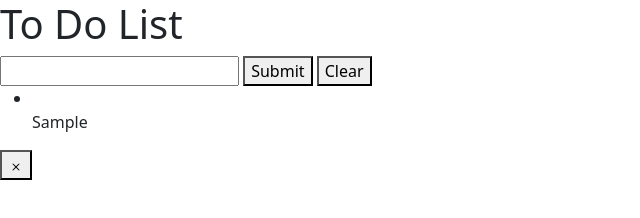
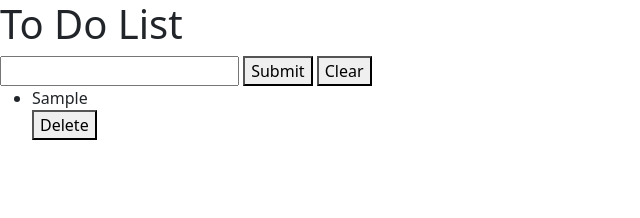
Before and after one commit to ivymmurithi/to-do-list, a plain HTML site: page index.html in a window 1280 px wide. Both pictures are taken after typing "Sample" into the empty fields and a click on the button "Submit". Shown: the whole page, without its empty margins (0-640 px from the left). Drawn offline with nearby package versions, Linux system fonts and the light colour scheme.

Commit message:
add delete button

```diff
--- a/index.html
+++ b/index.html
@@ -21,9 +21,9 @@
             </ul>
         </div>
 
-        <button class="delete-icon"><svg xmlns="http://www.w3.org/2000/svg" width="16" height="16" fill="currentColor" class="bi bi-x" viewBox="0 0 16 16">
+        <!-- <button class="delete-icon"><svg xmlns="http://www.w3.org/2000/svg" width="16" height="16" fill="currentColor" class="bi bi-x" viewBox="0 0 16 16">
             <path d="M4.646 4.646a.5.5 0 0 1 .708 0L8 7.293l2.646-2.647a.5.5 0 0 1 .708.708L8.707 8l2.647 2.646a.5.5 0 0 1-.708.708L8 8.707l-2.646 2.647a.5.5 0 0 1-.708-.708L7.293 8 4.646 5.354a.5.5 0 0 1 0-.708z"/>
-        </svg> </button>
+        </svg> </button>  -->
     </section>
 
 
--- a/index.js
+++ b/index.js
@@ -2,12 +2,19 @@ $(document).ready(function() {
     $("#btn").click(function(){
         let info = $("#input").val();
         $("#input").val("");
-        let display = $("#show-list").append("<li> </li>").append(info);
+        let display = $("#show-list").append("<li>" + info + "</li>");
 
         $("#clear").click(function() {
         display.remove();
         });
+
+        $("<button class = 'deleteBtn'>Delete</button>").appendTo(display);
+
+        $(".deleteBtn").on("click", function(){
+            $(".deleteBtn").parent().children().remove("li, .deleteBtn");
+        });
+
+
     });
 
-
 });
```
